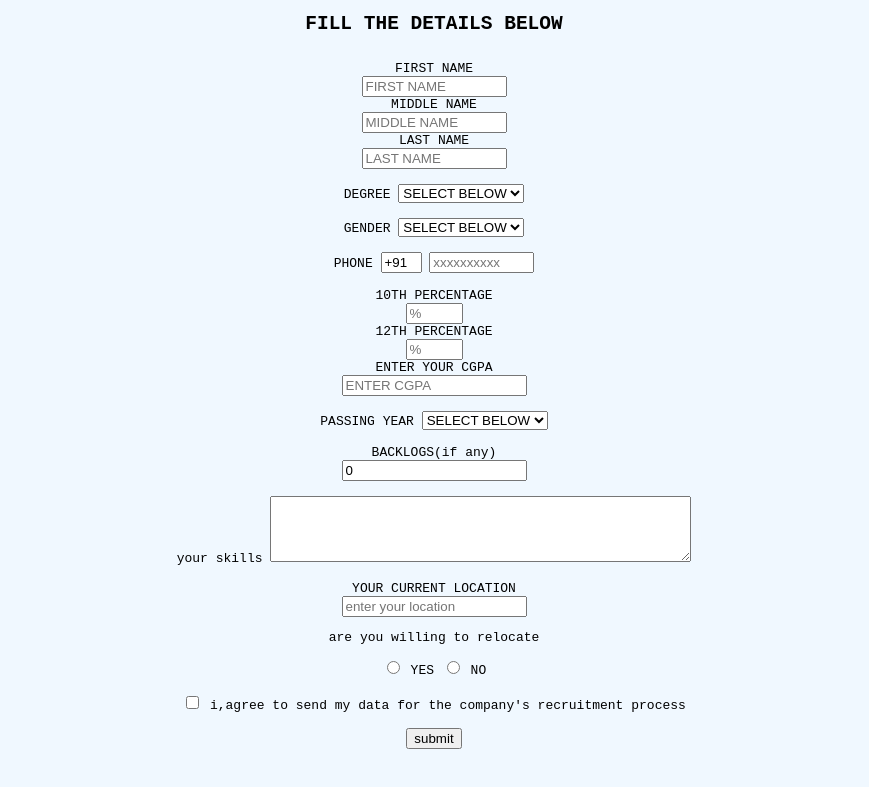
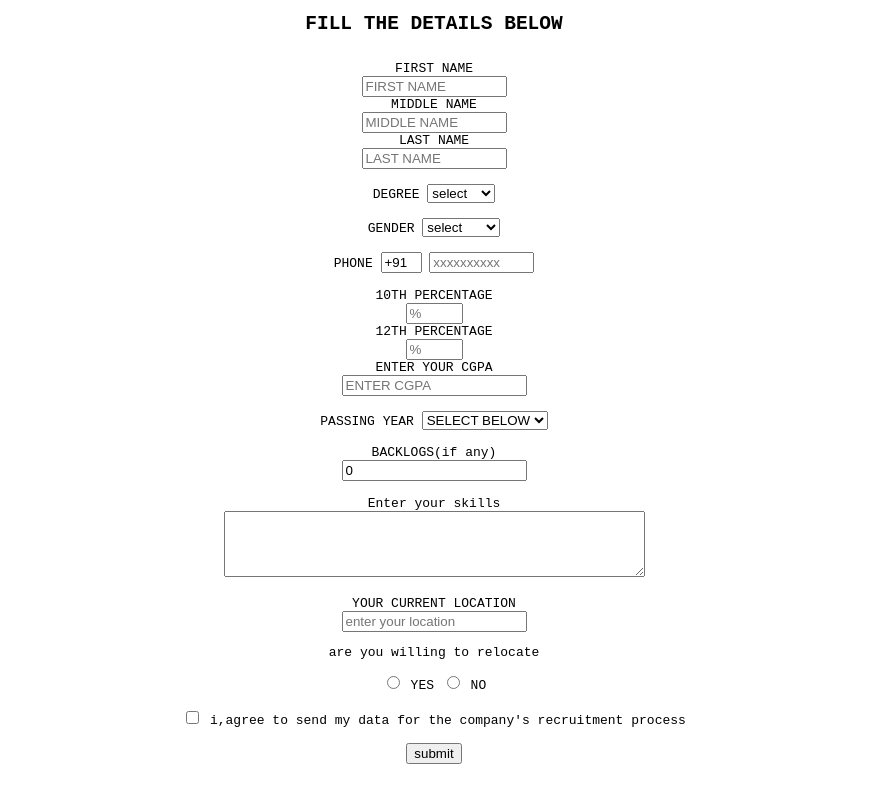
Before and after one commit to J-A-N-A/first_web_page, a plain HTML site: page index.html in a window 1280 px wide. Shown: the part 116-903 px from the top of the page, without its empty margins (206-1075 px from the left). Drawn offline with Linux system fonts and the light colour scheme.

Commit message:
Update index.html
added changes to html such as background

```diff
--- a/index.html
+++ b/index.html
@@ -9,7 +9,7 @@
 </head>
 <h1>FRESHERS REGISTRATION FORM</h1>
 <h4>FILL THE DETAILS BELOW</h4>
-<body bgcolor="AliceBlue">
+<body >
 <form>
 	<label for="fname">FIRST NAME</label><br>
 	<input type="text" id="fname" size="15" placeholder="FIRST NAME"><br>
@@ -20,7 +20,7 @@
 	<br>
 	<label>DEGREE</label>
 	<select>
-		<option>SELECT BELOW</option>
+		<option>select</option>
 		<option value="BE">BE</option>
 		<option value="B.TECH">BTECH</option>
 		<option value="MCA">MCA</option>
@@ -28,7 +28,7 @@
 	<br><br>
 	<label for="gender">GENDER</label>
 	<select>
-		<option id="gender">SELECT BELOW</option>
+		<option id="gender">select</option>
 		<option value="MALE">MALE</option>
 		<option value="FEMALE">FEMALE</option>
 		<option value="OTHERS">OTHERS</option>
@@ -56,7 +56,7 @@
 </select><br><br>
 <label for="backlog">BACKLOGS(if any)</label><br>
 <input type="number" id="backlog" name="backlog" value="0" size="3"><br><br>
-<label for="skills">your skills</label>
+<legend>Enter your skills</legend>
 <textarea id="skills" rows="4" cols="50"></textarea><br><br>
 <label for="currentlocation">YOUR CURRENT LOCATION</label><br>
 <input type="text" id="current location" placeholder="enter your location">
```
